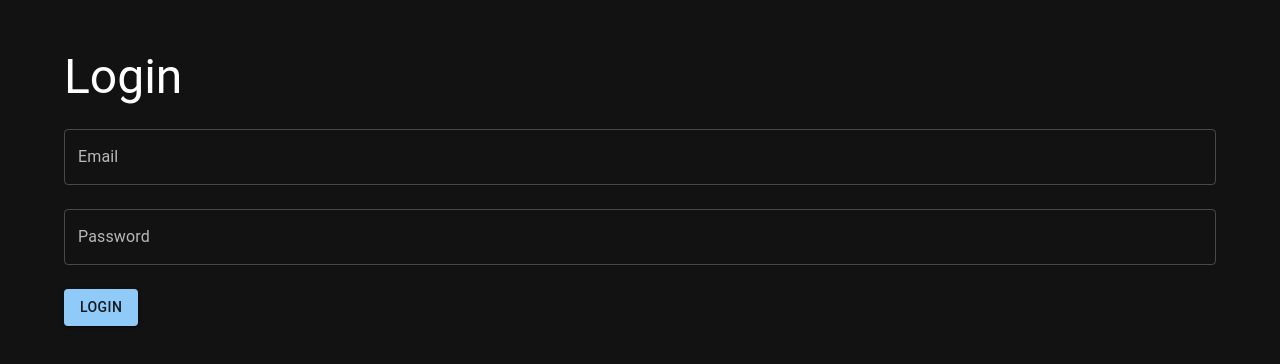
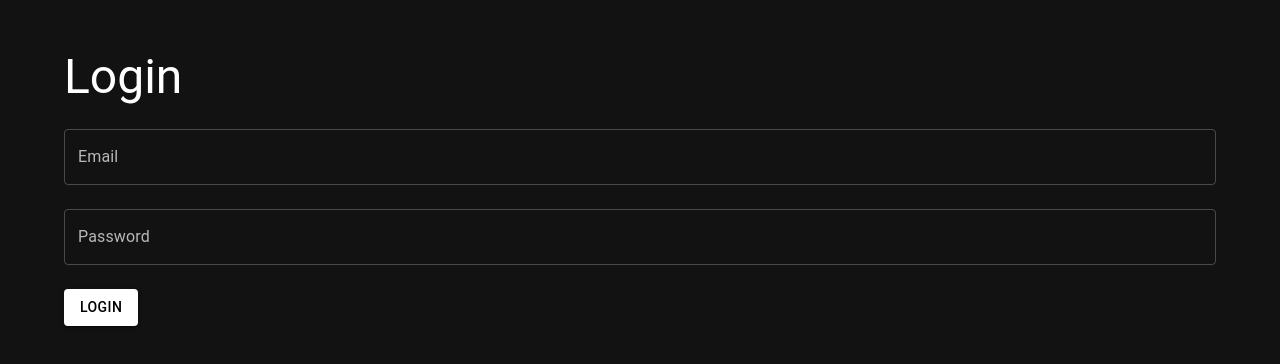
Before and after one commit to rileygrotenhuis/mwi-forum, a Next.js app in the folder client/: page /login in a window 1280 px wide. Shown: the top 364 px of the page. Built offline with nearby package versions, Linux system fonts and the light colour scheme.

Commit message:
feat: default styling for button

```diff
--- a/client/styles/theme.js
+++ b/client/styles/theme.js
@@ -27,6 +27,22 @@ const theme = createTheme({
         },
     },
     components: {
+        MuiButton: {
+            variants: [
+                {
+                    props: { variant: 'contained' },
+                    style: {
+                        background: 'white',
+                        color: 'black',
+                        '&:hover': {
+                            background: 'black',
+                            color: 'white',
+                            border: '1px solid white',
+                        }
+                    }
+                }
+            ]
+        },
         MuiTableContainer: {
             defaultProps: {
                 style: {
```
